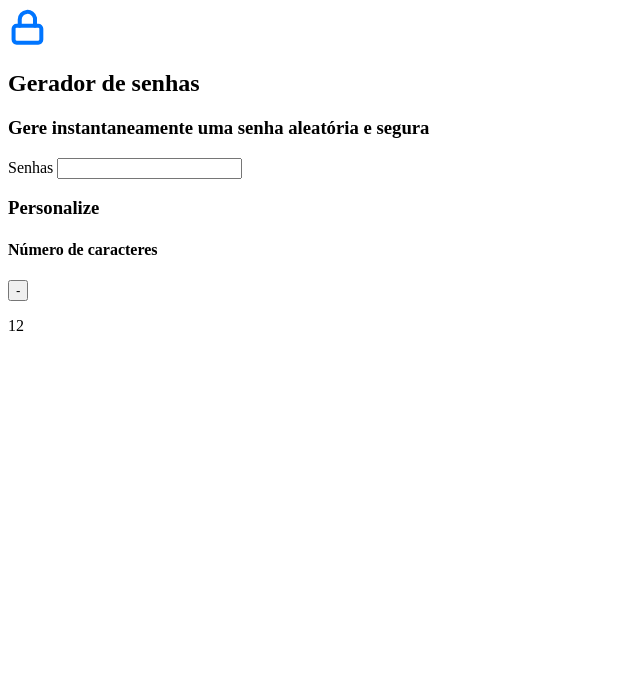
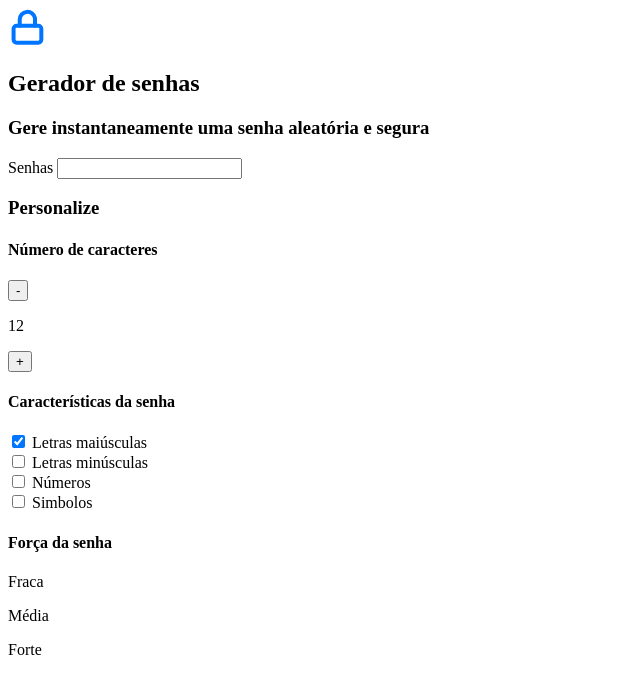
Before and after one commit to gabriel1876/senhas, a plain HTML site: page index.html in a window 1280 px wide. Shown: the whole page, without its empty margins (0-640 px from the left). Drawn offline with Linux system fonts and the light colour scheme.

Commit message:
Add files via upload

```diff
--- a/index.html
+++ b/index.html
@@ -27,4 +27,37 @@
                     <div class="parametro-senha-botao">
                         <button class="parametro-senha__botao">-</button>
                         <p class="parametro-senha__texto">12</p>
+                        <button class="parametro-senha__botao">+</button>
+                    </div>
+                </div>
+                <div class="parametro-senha">
+                    <h4 class="parametro-senha__titulo">Características da senha</h4>
+                    <div class="parametro-senha-checkbox">
+                        <input name="maiusculo" type="checkbox" class="checkbox" checked>
+                        <label for="maiusculo">Letras maiúsculas</label>
+                    </div>
+                    <div class="parametro-senha-checkbox">
+                        <input name="minusculo" type="checkbox" class="checkbox">
+                        <label for="minusculo">Letras minúsculas</label>
+                    </div>
+                    <div class="parametro-senha-checkbox">
+                        <input name="numero" type="checkbox" class="checkbox">
+                        <label for="numero">Números</label>
+                    </div>
+                    <div class="parametro-senha-checkbox">
+                        <input name="simbolo" type="checkbox" class="checkbox">
+                        <label for="simbolo">Simbolos</label>
+                    </div>
+                </div>
+                <div class="parametro-senha">
+                    <h4 class="parametro-senha__titulo">Força da senha</h4>
+                    <div class="barra"></div>
+                    <div class="forca fraca"></div>
+                    <div class="parametro-senha-textos">
+                        <p>Fraca</p>
+                        <p>Média</p>
+                        <p>Forte</p>
+                    </div>
+                    <p class="entropia"></p>
+                </div>
 </body>
```
